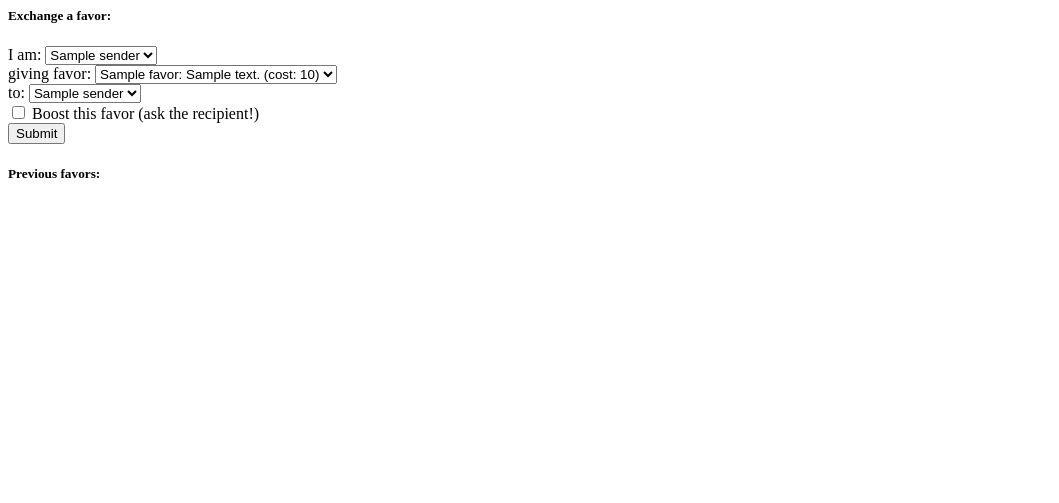
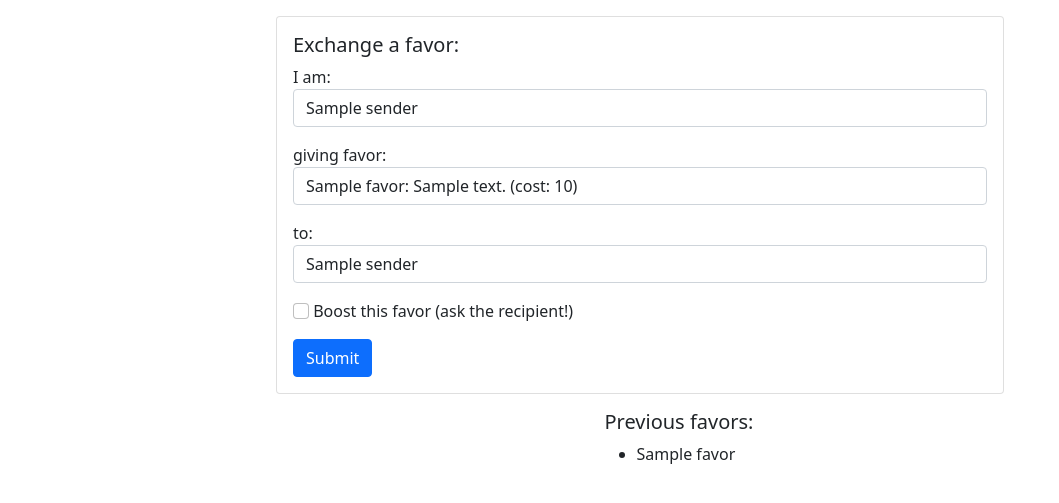
Before and after one commit to briankinney/favors-game, a Flask app: template templates/play.html in a window 1280 px wide. Shown: the top 503 px of the page, without its empty margins (0-1059 px from the left). Run offline with Flask 2, Linux system fonts and the light colour scheme; the template is opened without the code that fills it: most values are stand-ins (such as "Sample title", 1, 10 or a date in 2020).

Commit message:
updates to play game page

```diff
--- a/application.py
+++ b/application.py
@@ -69,6 +69,7 @@ def render_game_play(game_id):
 
     my_favors = get_my_favors(user_id=session["id"])
     return render_template('play.html', page_title="The Favors Game™",
+                           game_id=game_id,
                            players=players,
                            favors=favors,
                            my_favors=my_favors)
--- a/templates/play.html
+++ b/templates/play.html
@@ -1,12 +1,15 @@
+{% extends "master.html" %}
+{% block body %}
+
 <div class="row">
     <div class="col">
     </div>
-    <div class="col p-3">
+    <div class="col-8 p-3">
         <div class="card">
             <div class="card-body">
                 <h5 class="card-title">Exchange a favor:</h5>
                 <form action="/game/{{ game_id }}/exchange/create" method="post">
-                    <div class="form-group">
+                    <div class="mb-3">
                         <label for="sender_name">I am: </label>
                         <select class="form-control" id="sender_name" name="sender_name">
                             {% for sender in players %}
@@ -14,25 +17,25 @@
                             {% endfor %}
                         </select>
                     </div>
-                    <div class="form-group">
-                        <label for="favor">giving favor: </label>
-                        <select class="form-control" id="favor" name="favor">
+                    <div class="mb-3">
+                        <label for="favor_id">giving favor: </label>
+                        <select class="form-control" id="favor_id" name="favor_id">
                             {% for favor in favors %}
                             <option value="{{ favor['id'] }}">{{ favor['name'] }}: {{ favor['description'] }} (cost: {{ favor['cost'] }})</option>
                             {% endfor %}
                         </select>
                     </div>
-                    <div class="form-group">
-                        <label for="recipient">to: </label>
-                        <select class="form-control" id="recipient" name="recipient">
-                            {% for recipient in players %}
-                            <option value="{{ recipient['id'] }}">{{ recipient["name"] }}</option>
+                    <div class="mb-3">
+                        <label for="receiver">to: </label>
+                        <select class="form-control" id="receiver" name="receiver">
+                            {% for receiver in players %}
+                            <option value="{{ receiver['id'] }}">{{ receiver["name"] }}</option>
                             {% endfor %}
                         </select>
                     </div>
-                    <div class="form-check">
-                        <input class="form-check-input" type="checkbox" value="2" id="boost" name="boost">
-                        <label class="form-check-label" for="boost">
+                    <div class="mb-3">
+                        <input class="form-check-input" type="checkbox" value="2" id="boost_value" name="boost_value">
+                        <label class="form-check-label" for="boost_value">
                             Boost this favor (ask the recipient!)
                         </label>
                     </div>
@@ -45,14 +48,18 @@
     </div>
 </div>
 <div class="row">
-    <div class="col-1">
+    <div class="col">
     </div>
     <div class="col">
         <h5>Previous favors:</h5>
         <ul>
-
+            {% for favor in my_favors %}
+            <li>{{ favor }}</li>
+            {% endfor %}
         </ul>
     </div>
     <div class="col-1">
     </div>
 </div>
+
+{% endblock %}
```
